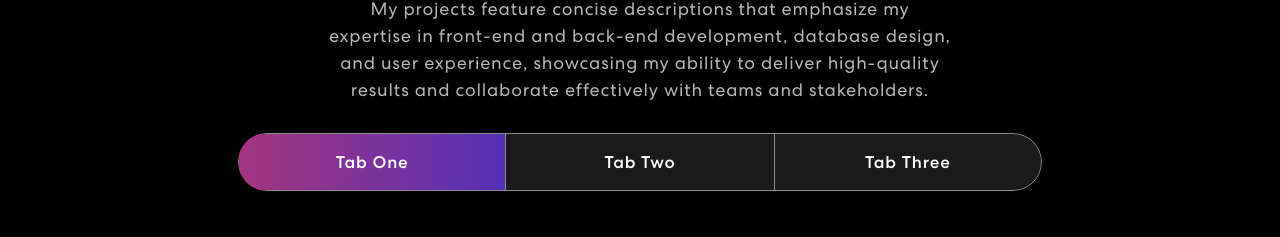
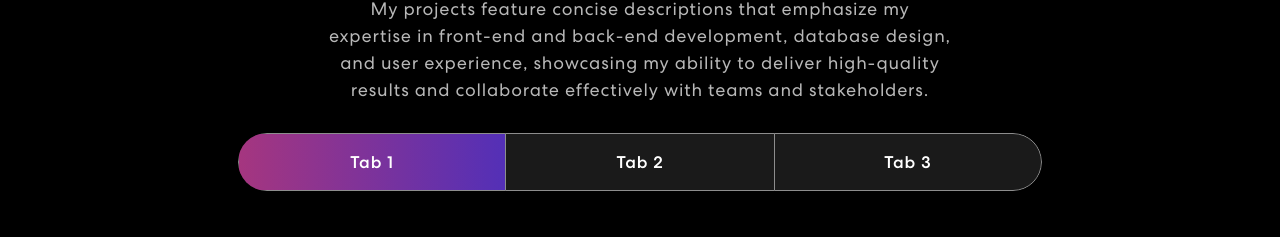
Before and after one commit to demiladebdm/Full-Stack-Portfolio, a React (Create React App) app: page / in a window 1280 px wide. Shown: the part 1715-1952 px from the top of the page. Built offline with nearby package versions, Linux system fonts and the light colour scheme; the HTML template or start-up script is replaced by a standard one.

Commit message:
final workout project

```diff
--- a/src/components/Projects.jsx
+++ b/src/components/Projects.jsx
@@ -82,13 +82,13 @@ const Projects = () => {
                 <Tab.Container id='projects-tabs' defaultActiveKey='first'>
                     <Nav variant="pills" className='nav-pills mb-5 justify-content-center align-items-center' id='pills-tab'>
                         <Nav.Item class="nav-item">
-                            <Nav.Link class="nav-link active" aria-current="page" eventKey={"first"} >Tab One</Nav.Link>
+                            <Nav.Link class="nav-link active" aria-current="page" eventKey={"first"} >Tab 1</Nav.Link>
                         </Nav.Item>
                         <Nav.Item class="nav-item">
-                            <Nav.Link class="nav-link" eventKey={"second"}>Tab Two</Nav.Link>
+                            <Nav.Link class="nav-link" eventKey={"second"}>Tab 2</Nav.Link>
                         </Nav.Item>
                         <Nav.Item class="nav-item">
-                            <Nav.Link class="nav-link" eventKey={"third"}>Tab Three</Nav.Link>
+                            <Nav.Link class="nav-link" eventKey={"third"}>Tab 3</Nav.Link>
                         </Nav.Item>
                     </Nav>
                     <Tab.Content>
```
